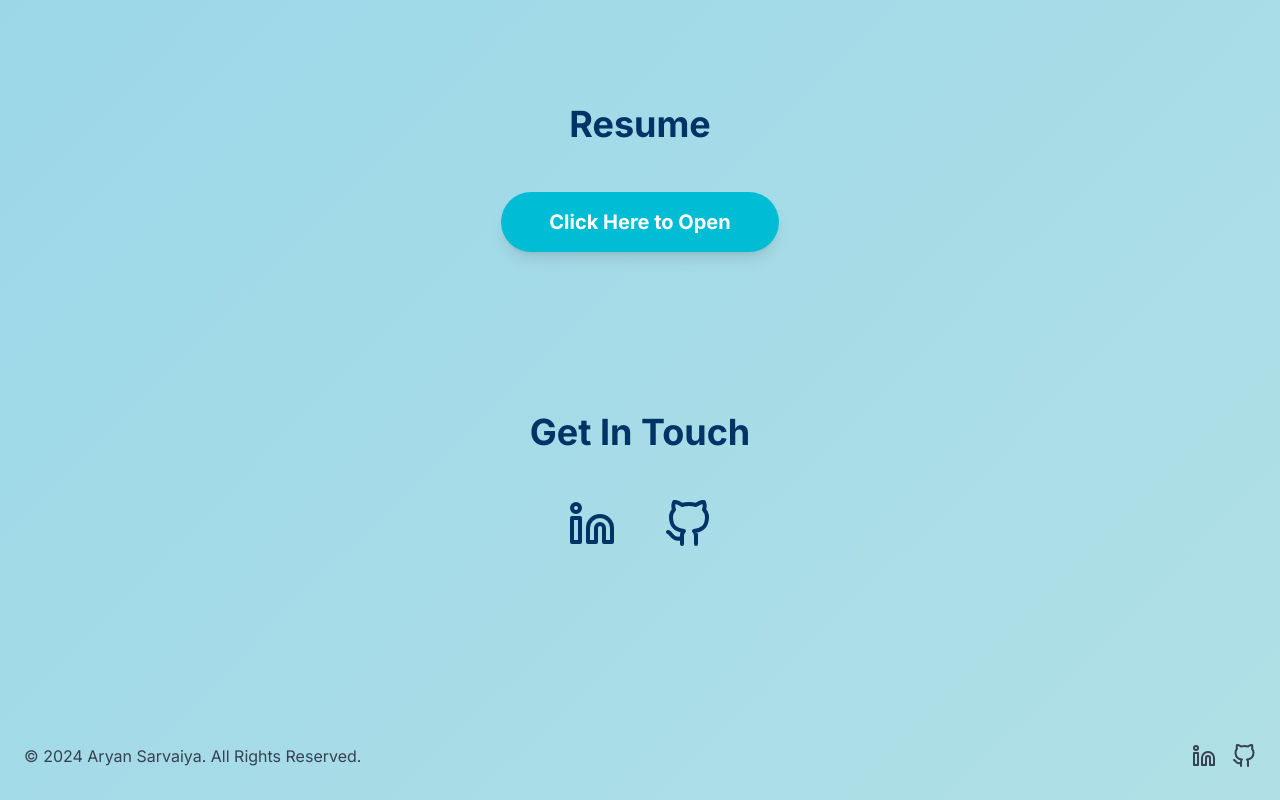
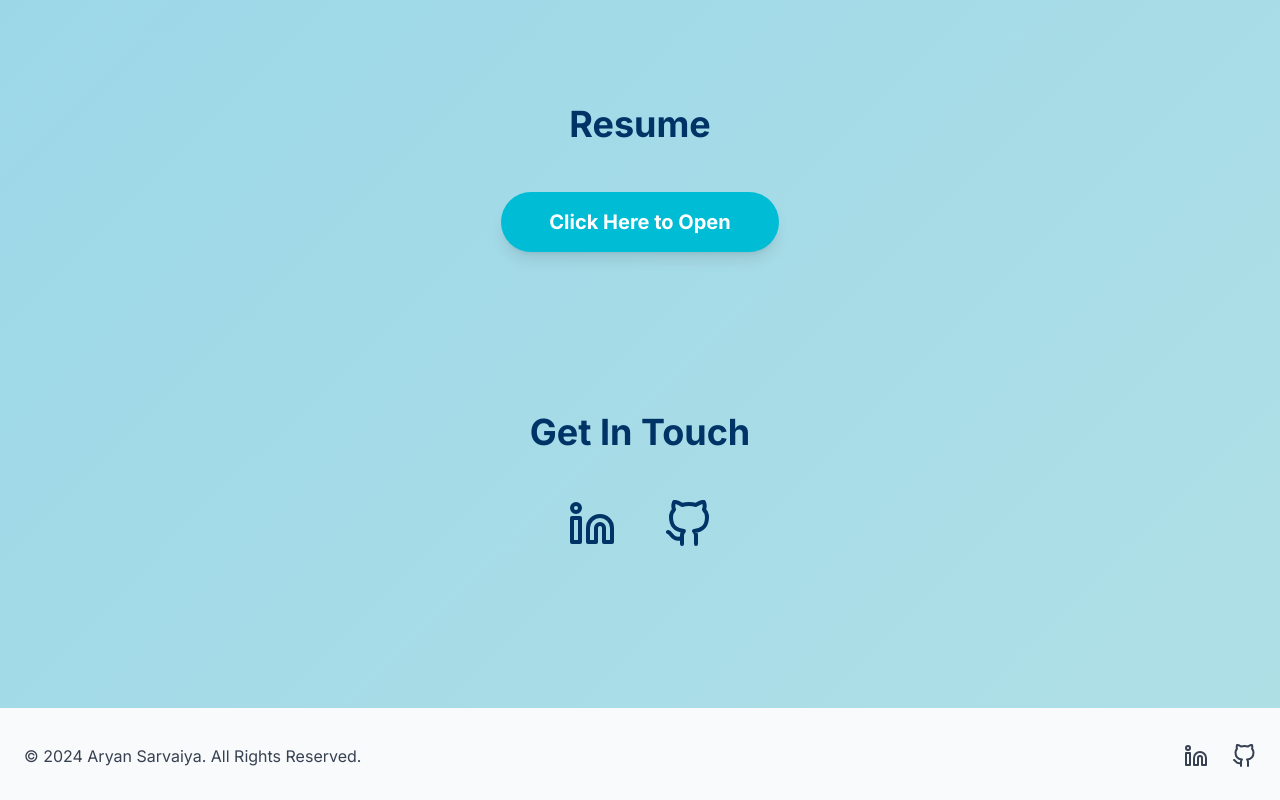
Before and after one commit to Aryan13-tech/portfolio, a plain HTML site: page index.html in a window 1280 px wide. Shown: the part 2249-3049 px from the top of the page. Drawn offline with nearby package versions, Linux system fonts and the light colour scheme.

Commit message:
Fix footer links to my LinkedIn and GitHub

```diff
--- a/index.html
+++ b/index.html
@@ -268,24 +268,25 @@
         </section>
     </main>
 <!-- Footer -->
-<footer class="mt-20">
+<footer class="mt-20 bg-gray-50">
     <div class="h-1 bg-gradient-to-r from-transparent via-accent to-transparent"></div>
     <div class="container mx-auto px-6 py-8 flex flex-col md:flex-row justify-between items-center text-center md:text-left">
+
+        <!-- Copyright -->
         <p class="text-gray-700">&copy; 2024 Aryan Sarvaiya. All Rights Reserved.</p>
-        <div class="flex space-x-4 mt-4 md:mt-0">
+
+        <!-- Social Links -->
+        <div class="flex space-x-6 mt-4 md:mt-0">
 
             <!-- LinkedIn -->
             <a href="https://www.linkedin.com/in/aryan-sarvaiya-a4a5b4335/"
                target="_blank"
                rel="noopener noreferrer"
-               class="text-gray-700 hover:text-accent">
+               class="text-gray-700 hover:text-blue-700 transition-colors duration-200">
                 <svg xmlns="http://www.w3.org/2000/svg" width="24" height="24"
                      viewBox="0 0 24 24" fill="none" stroke="currentColor"
-                     stroke-width="2" stroke-linecap="round" stroke-linejoin="round"
-                     class="feather feather-linkedin">
-                    <path d="M16 8a6 6 0 0 1 6 6v7h-4v-7a2 2 0 0 0-2-2
-                             2 2 0 0 0-2 2v7h-4v-7a6 6 0 0 1
-                             6-6z"></path>
+                     stroke-width="2" stroke-linecap="round" stroke-linejoin="round">
+                    <path d="M16 8a6 6 0 0 1 6 6v7h-4v-7a2 2 0 0 0-2-2 2 2 0 0 0-2 2v7h-4v-7a6 6 0 0 1 6-6z"></path>
                     <rect x="2" y="9" width="4" height="12"></rect>
                     <circle cx="4" cy="4" r="2"></circle>
                 </svg>
@@ -295,11 +296,10 @@
             <a href="https://github.com/Aryan13-tech"
                target="_blank"
                rel="noopener noreferrer"
-               class="text-gray-700 hover:text-accent">
+               class="text-gray-700 hover:text-black transition-colors duration-200">
                 <svg xmlns="http://www.w3.org/2000/svg" width="24" height="24"
                      viewBox="0 0 24 24" fill="none" stroke="currentColor"
-                     stroke-width="2" stroke-linecap="round" stroke-linejoin="round"
-                     class="feather feather-github">
+                     stroke-width="2" stroke-linecap="round" stroke-linejoin="round">
                     <path d="M9 19c-5 1.5-5-2.5-7-3m14
                              6v-3.87a3.37 3.37 0 0
                              0-.94-2.61c3.14-.35
@@ -320,6 +320,7 @@
         </div>
     </div>
 </footer>
+
 
 
 
```
